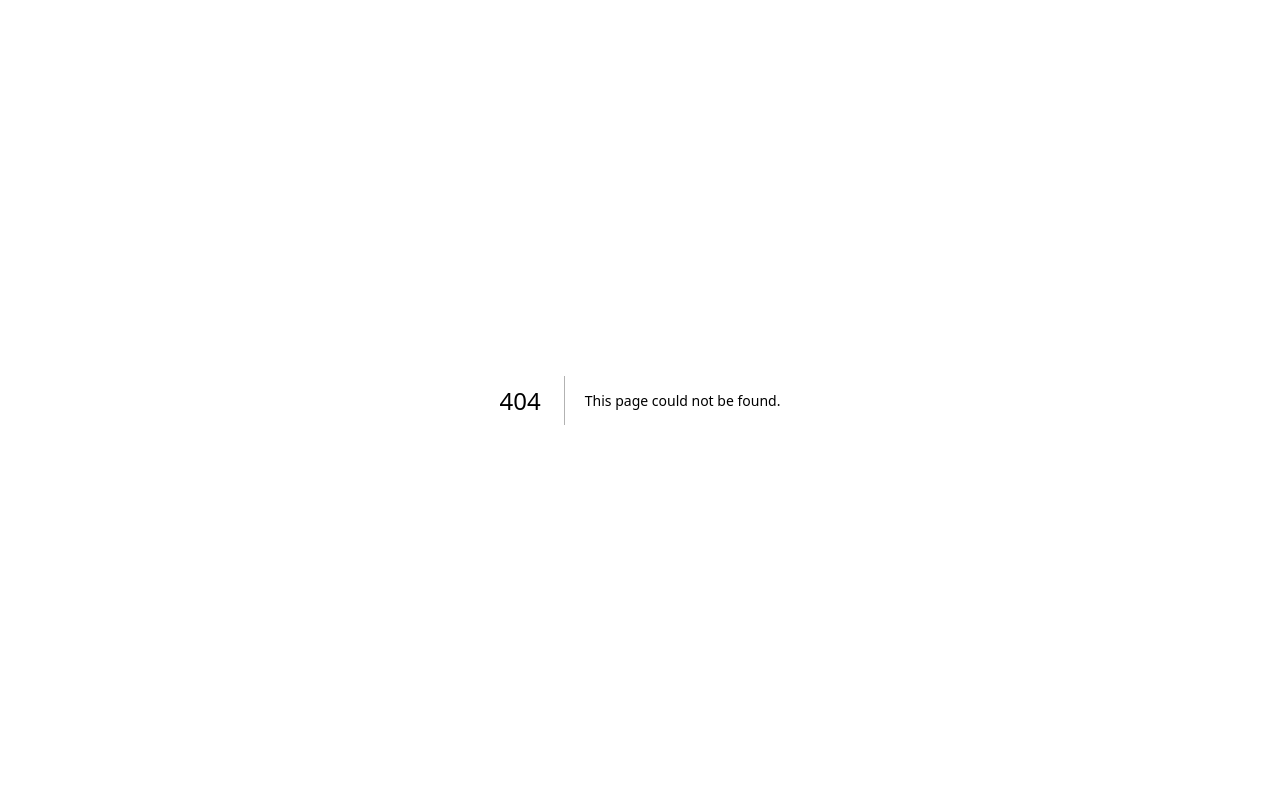
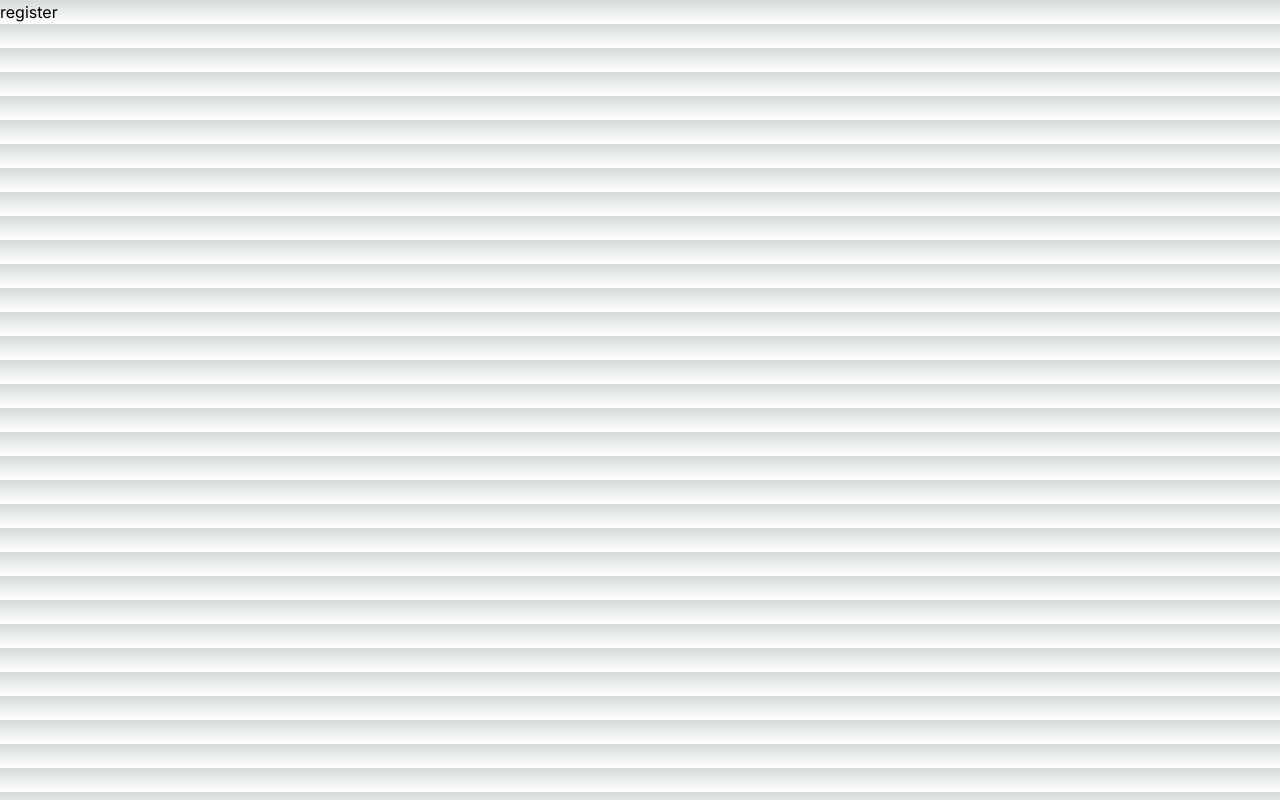
Before and after one commit to EdiedRamos/devchallenges, a Next.js app: page /multi-step-register in a window 1280 px wide. Before the commit this address had no page. Built offline with nearby package versions, Linux system fonts and the light colour scheme.

Commit message:
feat: create multi step register page

```diff
--- /dev/null
+++ b/src/app/multi-step-register/page.tsx
@@ -0,0 +1,3 @@
+export default function MultiStepRegister() {
+  return <div>register</div>;
+}
```
